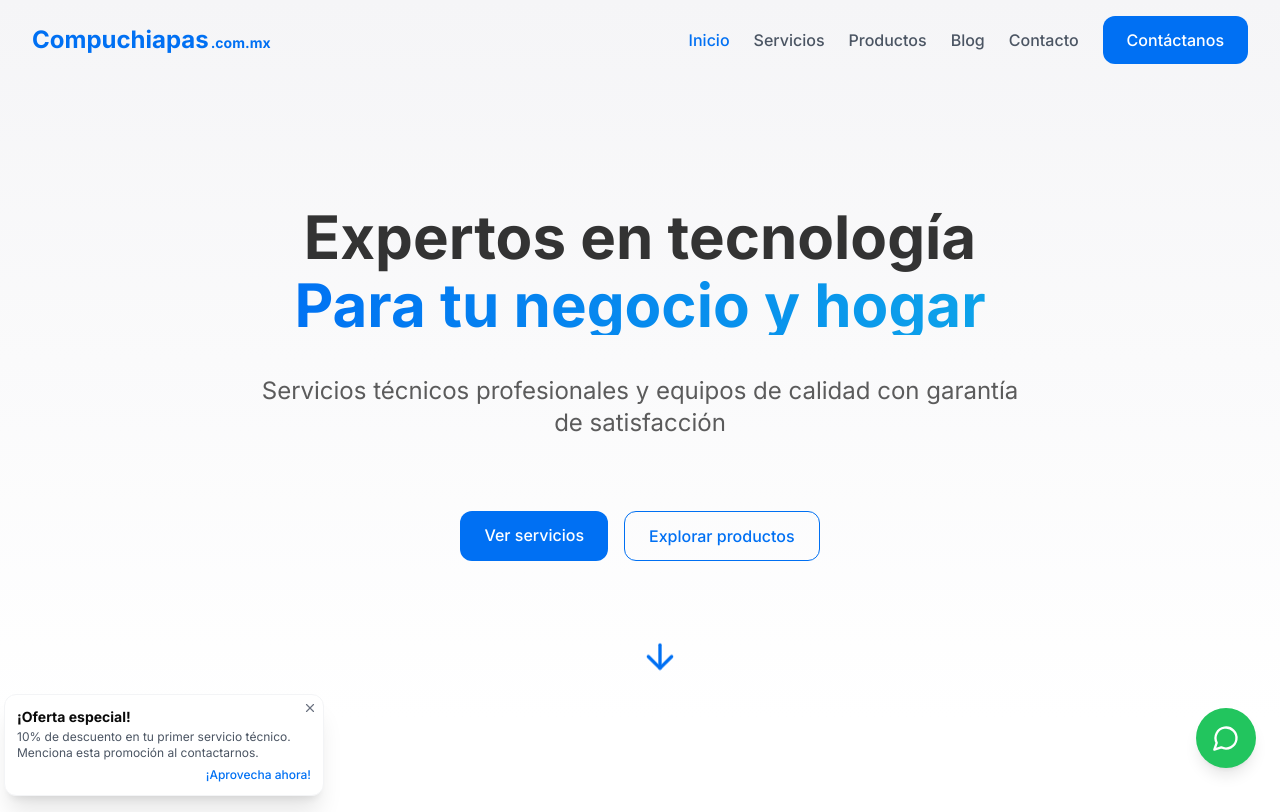
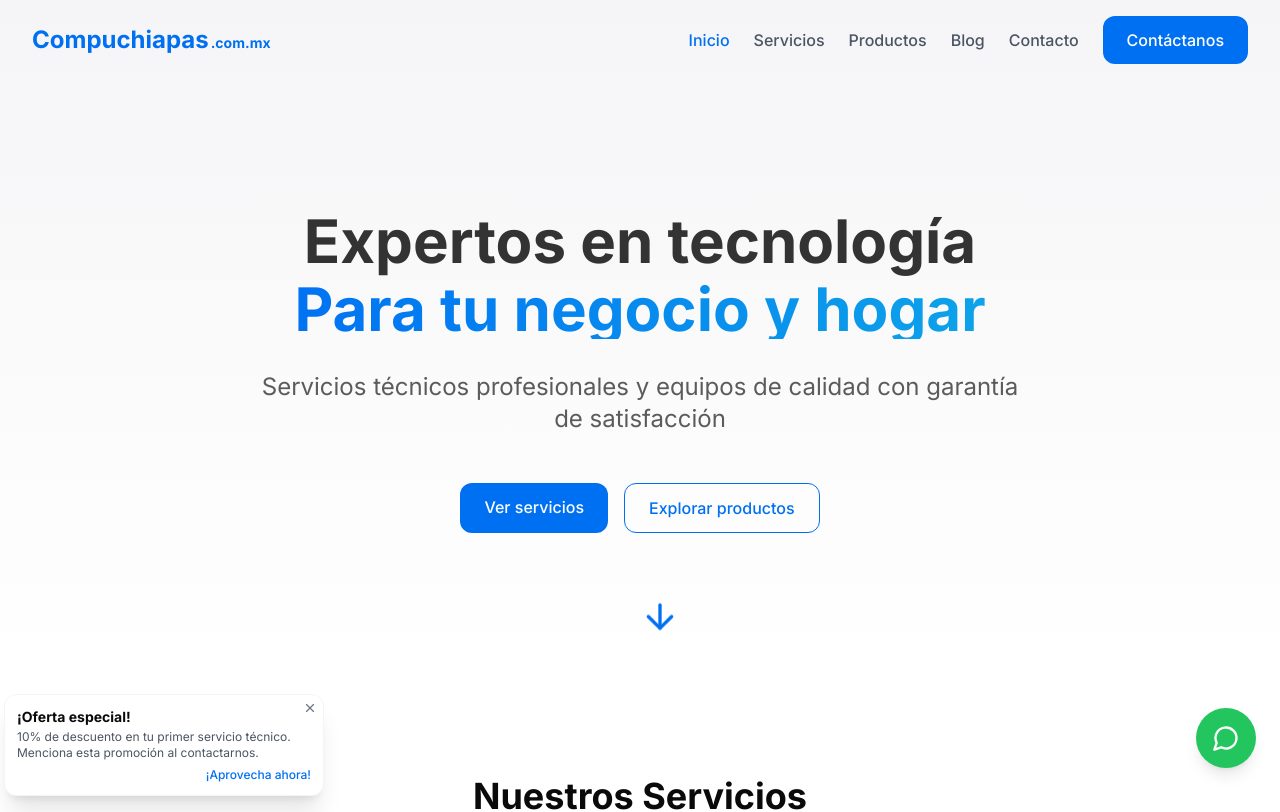
Before and after one commit to JetroLopez/compuchiapas-demo-hub, a React (Vite) app: page / in a window 1280 px wide. Shown: the top 812 px of the page. Built offline with nearby package versions, Linux system fonts and the light colour scheme.

Commit message:
Adjust UI and fix layout
- Adjust hero section in main page
- Reset scroll position on route changes
- Fix alignment and sizing of service cards
- Adjust blog post position

```diff
--- a/src/components/Hero.tsx
+++ b/src/components/Hero.tsx
@@ -41,7 +41,7 @@ const Hero: React.FC = () => {
   };
 
   return (
-    <div className="relative min-h-[90vh] flex items-center justify-center overflow-hidden">
+    <div className="relative min-h-[85vh] flex items-center justify-center overflow-hidden pt-16">
       {/* Background gradient */}
       <div className="absolute inset-0 bg-gradient-to-b from-tech-lightGray to-white -z-10"></div>
 
@@ -49,7 +49,7 @@ const Hero: React.FC = () => {
       <div className="absolute inset-0 bg-grid-pattern opacity-[0.03] -z-10"></div>
 
       <div className="container-padding max-w-6xl mx-auto text-center">
-        <div className="space-y-10 mt-12">
+        <div className="space-y-8 mt-0">
           <h1
             ref={titleRef}
             className="text-4xl md:text-5xl lg:text-6xl font-bold text-tech-gray opacity-100"
@@ -60,12 +60,12 @@ const Hero: React.FC = () => {
 
           <p
             ref={subtitleRef}
-            className="text-xl md:text-2xl text-tech-gray/80 max-w-3xl mx-auto mt-8 opacity-100"
+            className="text-xl md:text-2xl text-tech-gray/80 max-w-3xl mx-auto mt-6 opacity-100 mb-6"
           >
             Servicios técnicos profesionales y equipos de calidad con garantía de satisfacción
           </p>
 
-          <div ref={ctaRef} className="flex flex-col sm:flex-row justify-center gap-4 pt-8 opacity-100">
+          <div ref={ctaRef} className="flex flex-col sm:flex-row justify-center gap-4 pt-4 opacity-100">
             <a href="/servicios" className="btn-primary">
               Ver servicios
             </a>
--- a/src/pages/Blog.tsx
+++ b/src/pages/Blog.tsx
@@ -1,4 +1,3 @@
-
 import React, { useEffect } from 'react';
 import Layout from '../components/Layout';
 import { ArrowRight, Calendar, User } from 'lucide-react';
@@ -52,9 +51,9 @@ const Blog: React.FC = () => {
   return (
     <Layout>
       {/* Hero Section */}
-      <section className="pt-24 pb-12 md:pt-28 md:pb-16 bg-gradient-to-b from-tech-lightGray to-white">
+      <section className="pt-24 pb-4 md:pt-28 md:pb-8 bg-gradient-to-b from-tech-lightGray to-white">
         <div className="container-padding max-w-7xl mx-auto text-center">
-          <h1 className="text-4xl md:text-5xl font-bold mb-6">Blog Tecnológico</h1>
+          <h1 className="text-4xl md:text-5xl font-bold mb-4">Blog Tecnológico</h1>
           <p className="text-xl md:text-2xl text-gray-600 max-w-3xl mx-auto">
             Artículos, guías y consejos para mantenerte al día con la tecnología
           </p>
@@ -62,7 +61,7 @@ const Blog: React.FC = () => {
       </section>
 
       {/* Featured Article - Moved higher */}
-      <section className="py-10">
+      <section className="py-6">
         <div className="container-padding max-w-7xl mx-auto">
           <div className="glass-card rounded-2xl overflow-hidden">
             <div className="grid grid-cols-1 md:grid-cols-2">
--- a/src/pages/Servicios.tsx
+++ b/src/pages/Servicios.tsx
@@ -1,4 +1,3 @@
-
 import React, { useEffect } from 'react';
 import Layout from '../components/Layout';
 import ServiceCard from '../components/ServiceCard';
@@ -81,7 +80,7 @@ const Servicios: React.FC = () => {
   return (
     <Layout>
       {/* Hero Section */}
-      <section className="pt-32 pb-20 md:pt-40 md:pb-28 bg-gradient-to-b from-tech-lightGray to-white">
+      <section className="pt-24 pb-12 md:pt-28 md:pb-16 bg-gradient-to-b from-tech-lightGray to-white">
         <div className="container-padding max-w-7xl mx-auto text-center">
           <h1 className="text-4xl md:text-5xl font-bold mb-6">Servicios Técnicos Profesionales</h1>
           <p className="text-xl md:text-2xl text-gray-600 max-w-3xl mx-auto">
@@ -91,7 +90,7 @@ const Servicios: React.FC = () => {
       </section>
 
       {/* Services Grid */}
-      <section className="py-16 md:py-24">
+      <section className="py-10 md:py-16">
         <div className="container-padding max-w-7xl mx-auto">
           <div className="grid grid-cols-1 md:grid-cols-2 lg:grid-cols-3 gap-8">
             {services.map((service, index) => (
@@ -101,8 +100,7 @@ const Servicios: React.FC = () => {
                 description={service.description}
                 icon={service.icon}
                 className={cn(
-                  "animate-fade-up",
-                  index % 2 === 0 ? "lg:transform lg:translate-y-4" : ""
+                  "animate-fade-up h-full"
                 )}
                 style={{ animationDelay: `${index * 50}ms` }}
               />
```
